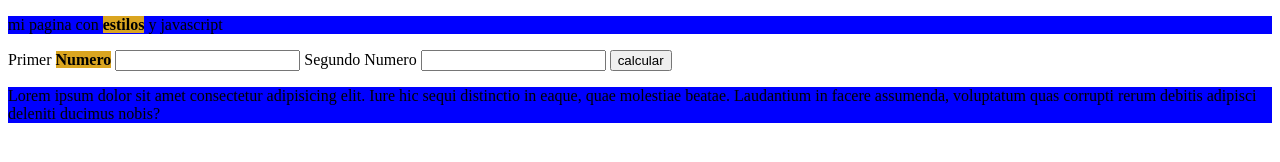
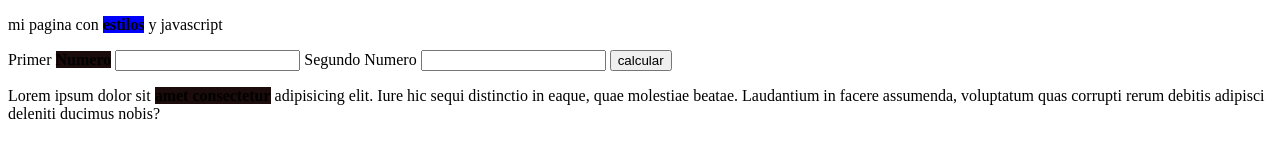
Before and after one commit to kensey1986/sumaNumsMetodo1, a plain HTML site: page index.html in a window 1280 px wide. Drawn offline with Linux system fonts and the light colour scheme.

Commit message:
cambios 100%

```diff
--- a/index.html
+++ b/index.html
@@ -10,11 +10,18 @@
             background: red;
             padding: 10px;
         } */
-        p {
+        div p strong {
             background: blue;
         }
         strong {
-            background: goldenrod;
+            background: goldenrod ;
+        }
+
+        strong {
+            background: red;
+        }
+        strong {
+            background: rgb(27, 11, 11);
         }
     </style>
 </head>
@@ -26,7 +33,7 @@
 
     <section>
         <form action="">
-            <label for="Input1">Primer <strong>Numero</strong> </label>
+            <label class="prueba" for="Input1">Primer <strong>Numero</strong> </label>
             <input  id="Input1" type="number">
             <label for="Input2">Segundo Numero</label>
             <input id="Input2" type="number" >
@@ -37,9 +44,7 @@
         </form>
     </section>
 
-    <div>
-        <p> Lorem ipsum dolor sit amet consectetur adipisicing elit. Iure hic sequi distinctio in eaque, quae molestiae beatae. Laudantium in facere assumenda, voluptatum quas corrupti rerum debitis adipisci deleniti ducimus nobis?</p>
-    </div>
+        <p> Lorem ipsum dolor sit <strong>amet consectetur</strong>  adipisicing elit. Iure hic sequi distinctio in eaque, quae molestiae beatae. Laudantium in facere assumenda, voluptatum quas corrupti rerum debitis adipisci deleniti ducimus nobis?</p>
     <script src="./index.js"></script>
 </body>
 </html>
```
